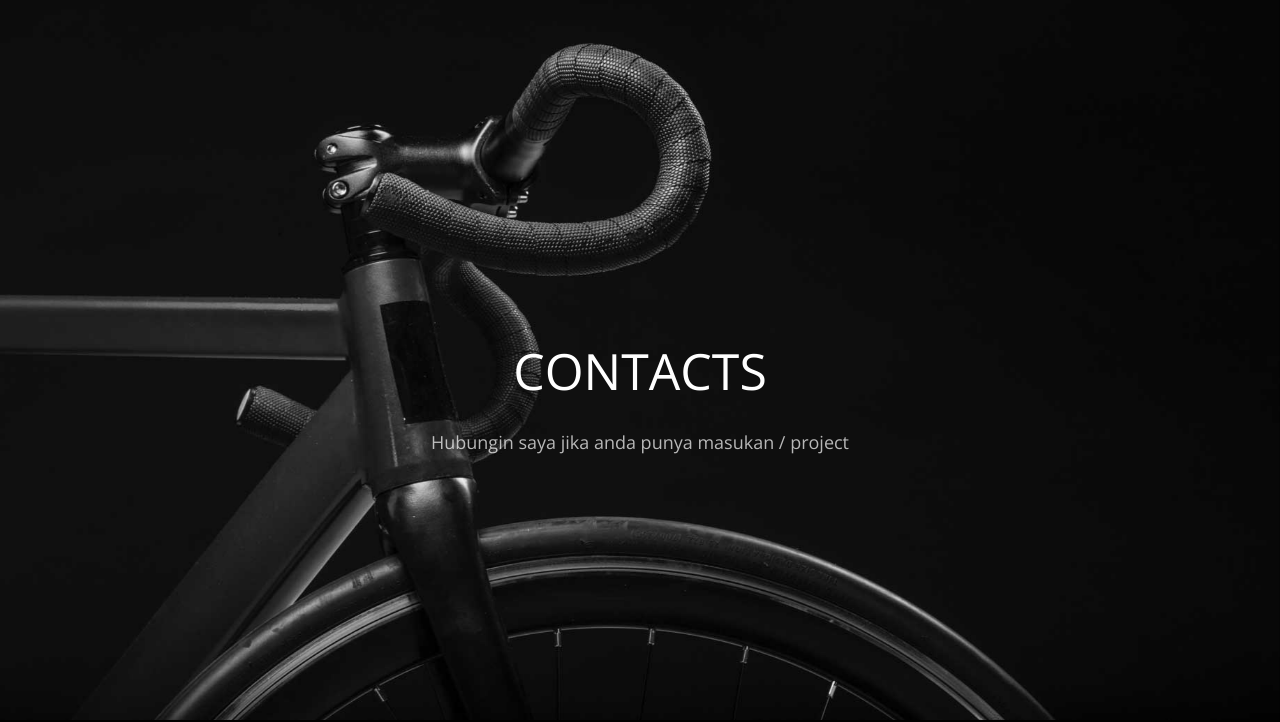
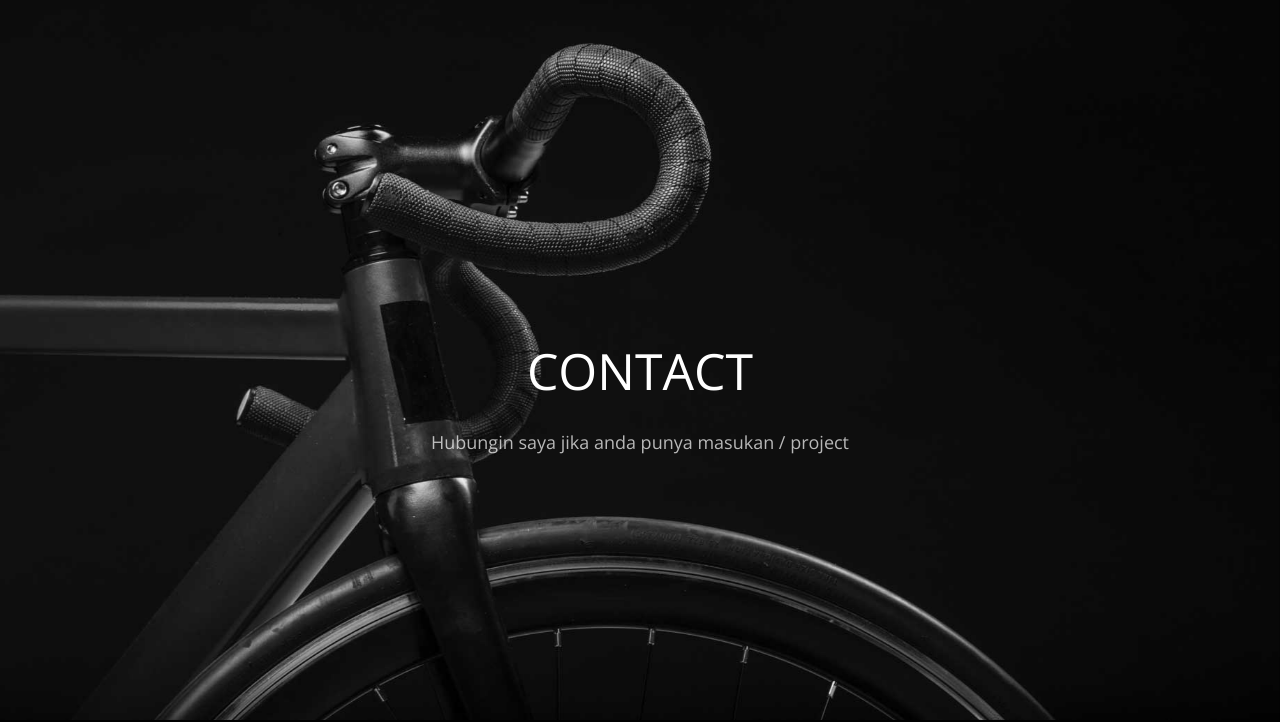
Before and after one commit to Angga-spt/anggasaputra.github.io, a website: page contact.html in a window 1280 px wide. Shown: the part 80-802 px from the top of the page. Drawn offline with nearby package versions, Linux system fonts and the light colour scheme; files whose address does not match are found by name.

```diff
--- a/contact.html
+++ b/contact.html
@@ -36,7 +36,7 @@
           <div class="row">
             <div class="col-md-12 text-center">
               <div class="slides-text probootstrap-animate">
-                <h2>Contacts</h2>
+                <h2>Contact</h2>
                 <p>Hubungin saya jika anda punya masukan / project</p>
               </div>
             </div>
```
